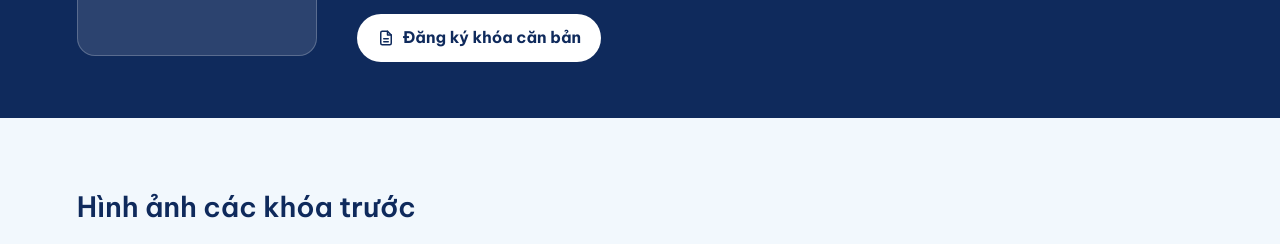
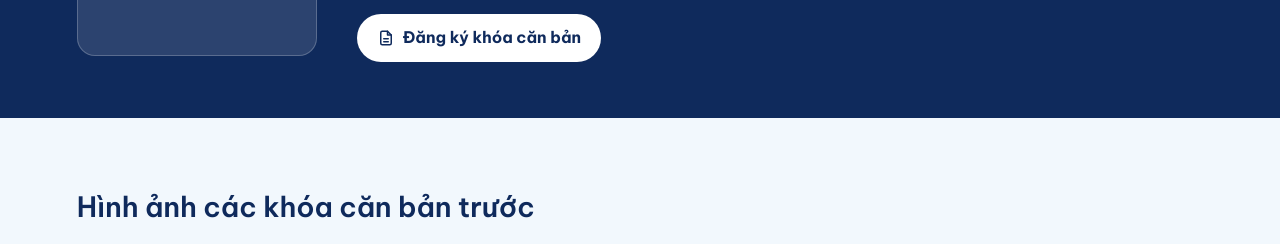
Before and after one commit to michelleuyenbui/khoacanbansd, a plain HTML site: page khoacanban.html in a window 1280 px wide. Shown: the part 703-947 px from the top of the page. Drawn offline with Linux system fonts and the light colour scheme.

Commit message:
Update khoacanban.html

```diff
--- a/khoacanban.html
+++ b/khoacanban.html
@@ -154,7 +154,7 @@ a{color:inherit;text-decoration:none}
 
 <section class="section" id="hinhanh">
 <div class="wrap">
-<h2 class="gal-h">Hình ảnh các khóa trước</h2>
+<h2 class="gal-h">Hình ảnh các khóa căn bản trước</h2>
 </div>
 <div class="ph-strip" role="region" aria-label="Hình ảnh các khóa trước">
 <div class="ph-track">
```
